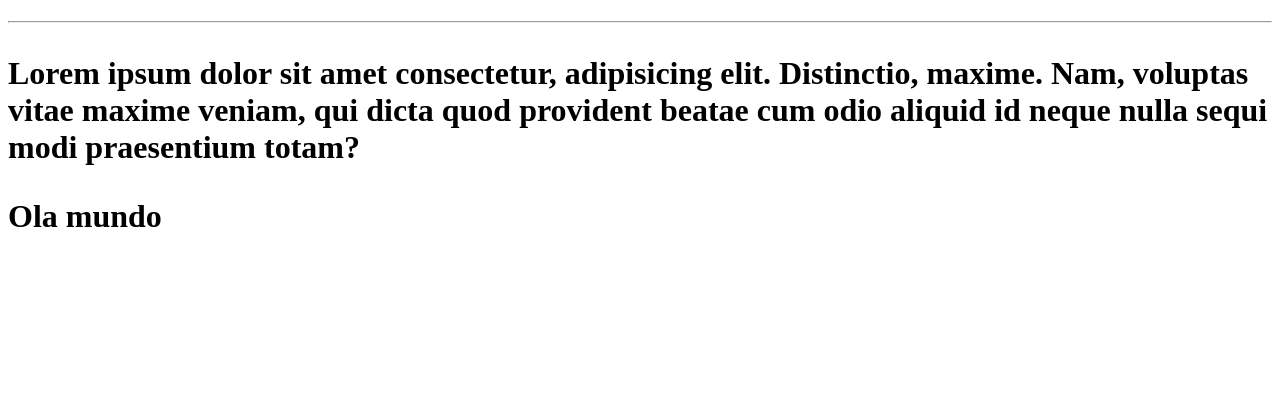
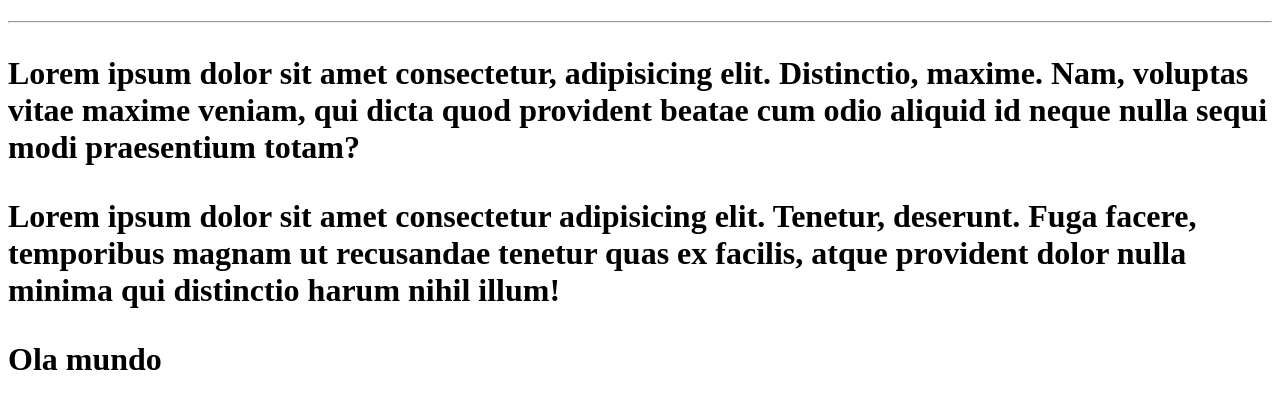
Before and after one commit to MuriloBurim/ol-mundo-, a plain HTML site: page ola mundo/index.html in a window 1280 px wide. Drawn offline with Linux system fonts and the light colour scheme.

Commit message:
Adicionei um paragrafo

```diff
--- a/ola mundo/index.html
+++ b/ola mundo/index.html
@@ -10,6 +10,6 @@
     <h1>
     <hr>
     <p>Lorem ipsum dolor sit amet consectetur, adipisicing elit. Distinctio, maxime. Nam, voluptas vitae maxime veniam, qui dicta quod provident beatae cum odio aliquid id neque nulla sequi modi praesentium totam?</p>
-
+<p>Lorem ipsum dolor sit amet consectetur adipisicing elit. Tenetur, deserunt. Fuga facere, temporibus magnam ut recusandae tenetur quas ex facilis, atque provident dolor nulla minima qui distinctio harum nihil illum!</p>
 </body>Ola mundo <h1>
 </html>
```
